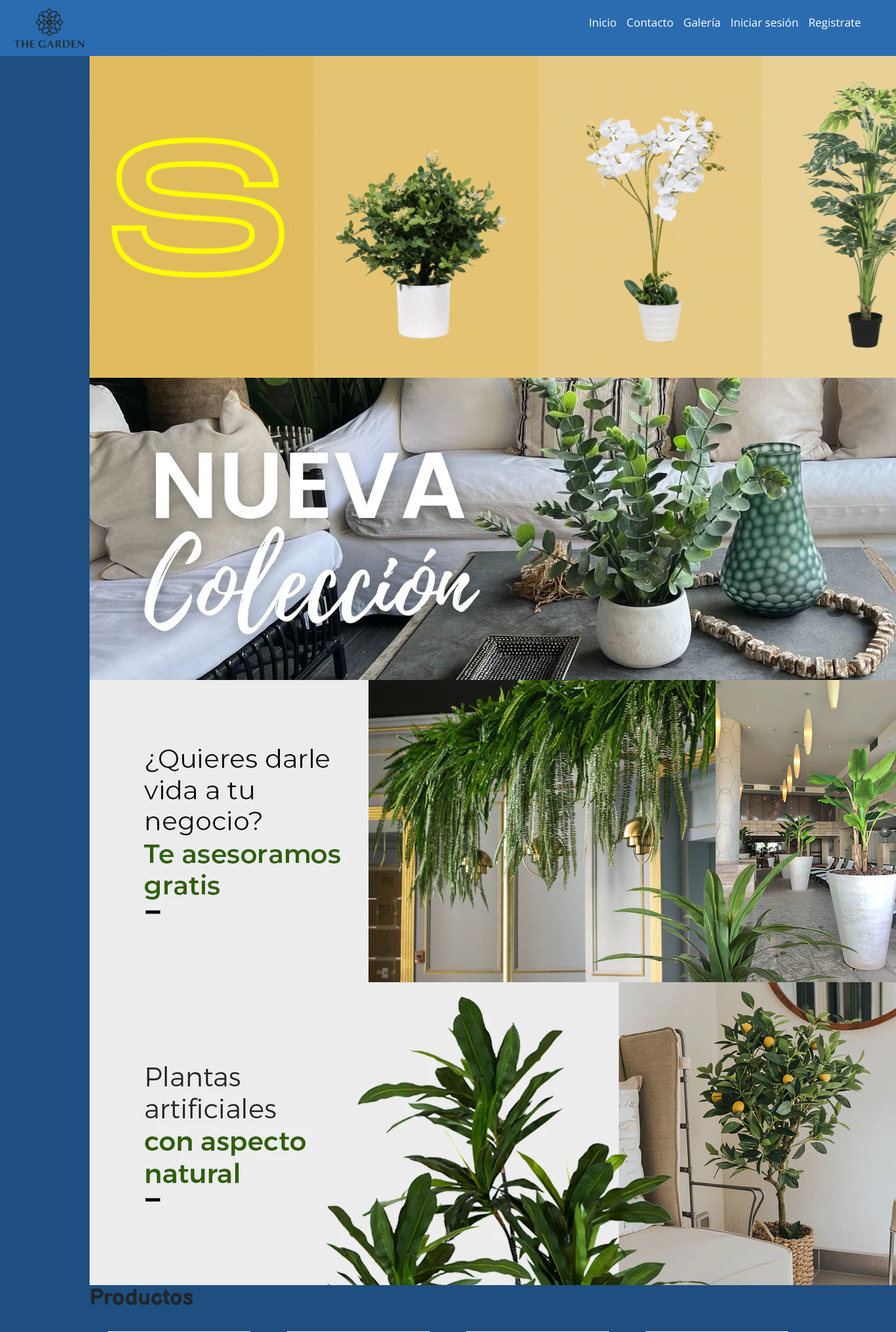
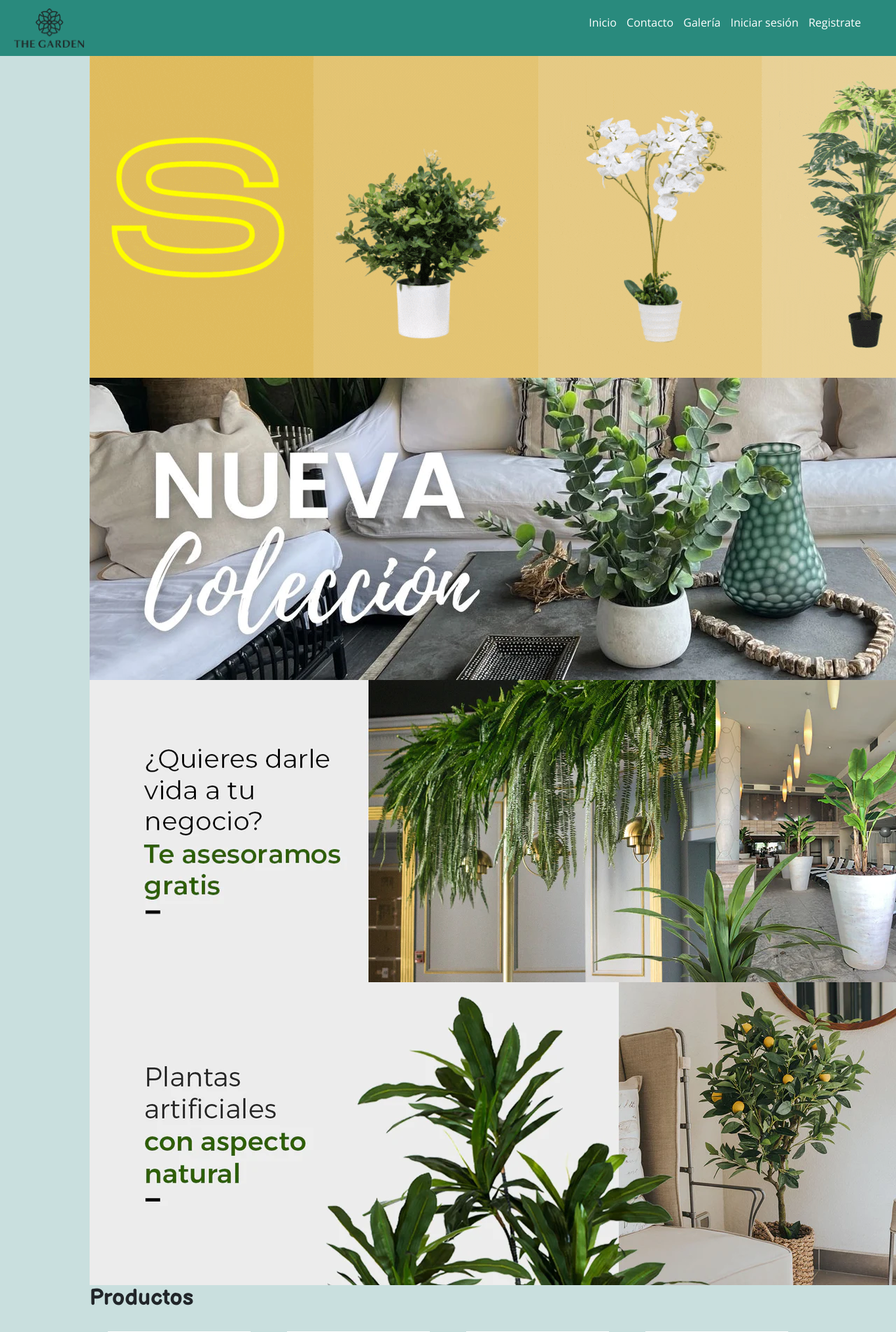
Before and after one commit to madeteph2/TheGarden, a Django app: page / in a window 1280 px wide; the page is wider, and only the part inside the window is pictured. Shown: the top 1904 px of that part at 70% size. Run offline with Django 4.2, Linux system fonts and the light colour scheme; data comes from the database, SQL or seed files in the repository; both versions use the stored data as it was after the commit; some libraries are stand-ins or nearby versions.

Commit message:
css funciona

```diff
--- a/app/static/app/css/estilos.css
+++ b/app/static/app/css/estilos.css
@@ -5,7 +5,7 @@
 }
 
 body {
-    background-color:#1e4f80;
+    background-color:#c9dfde;
     font-family: 'Open Sans', sans-serif;
 }
 
@@ -21,7 +21,7 @@ label.error {
 header {
     width: 100%;
     height: 80px;
-    background-color: #2B6CB0;
+    background-color: #298a7d;
     /*margin-left: 30px;
     padding-left: 30px;*//*right-top-bottom*/
     display: flex;
@@ -102,7 +102,7 @@ nav a {
 }
 
 .producto .detalle {
-    padding: 5px;
+    padding: 2px;
 }
 
 .producto .contenedor_producto {
@@ -140,7 +140,7 @@ footer > .logo_footer {
 }
 
 footer > .logo_footer > img {
-    width: 1700px;
+    width: 300px;
 }
 
 .menu {
--- a/app/templates/app/contacto.html
+++ b/app/templates/app/contacto.html
@@ -8,7 +8,7 @@
         <div class="col-12 col-md-6 offset-md-3">
             <div class="card">
                 <div class="card-body">
-                    <h2>Contactanos!</h2>
+                    <h2>Contáctanos!</h2>
                     <hr>
                     <form action="" class="" method="post">
 
```
Also changed, not shown: db.sqlite3.
